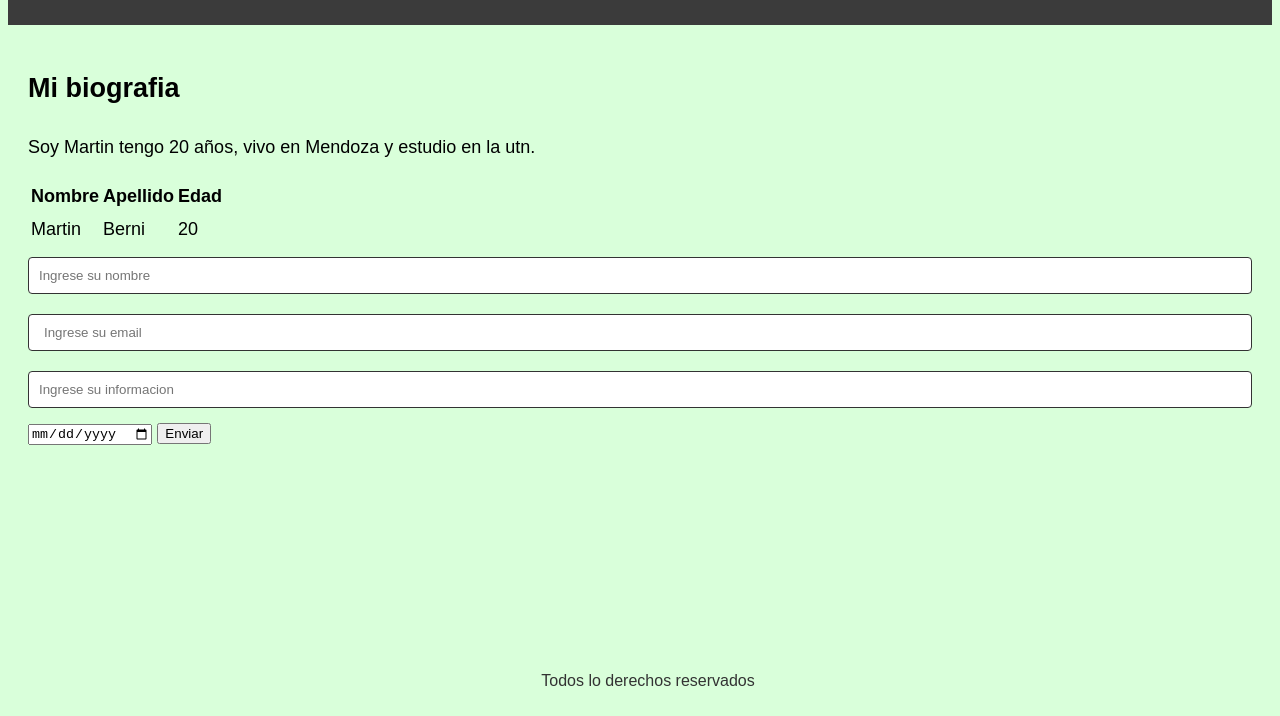
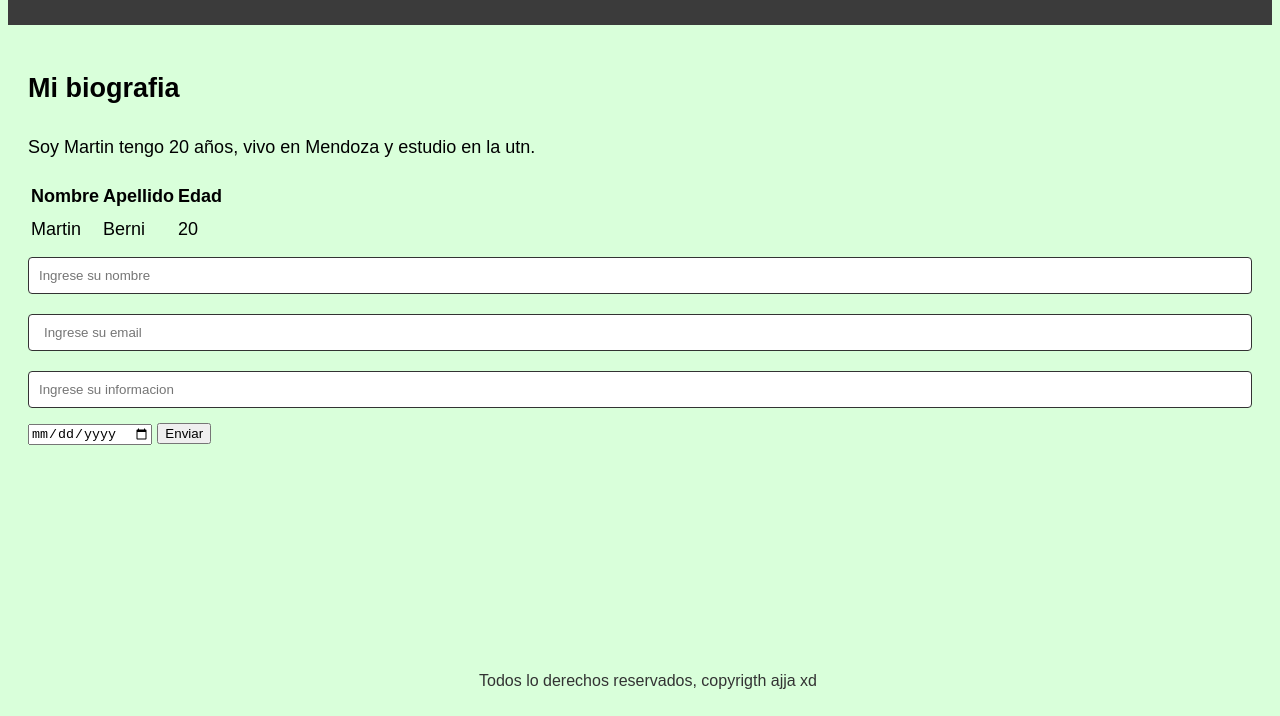
Before and after one commit to martinberni14/perfil_de_usuario, a plain HTML site: page index.html in a window 1280 px wide. Shown: the part 84-800 px from the top of the page. Drawn offline with Linux system fonts and the light colour scheme.

Commit message:
Cambie el pie de pagina

```diff
--- a/index.html
+++ b/index.html
@@ -50,7 +50,7 @@
             </div>
         </main>
         <footer>
-            <p>Todos lo derechos reservados</p>
+            <p>Todos lo derechos reservados, copyrigth ajja xd</p>
         </footer>
 
         <script src="" async defer></script>
```
